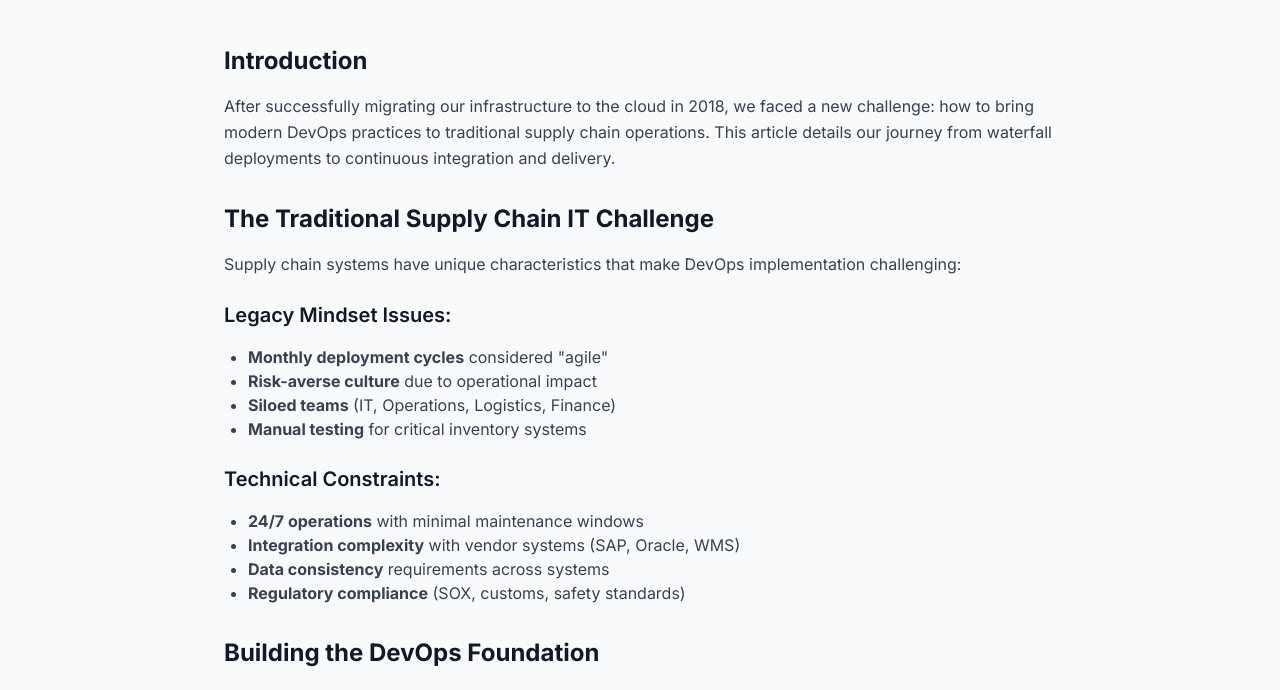
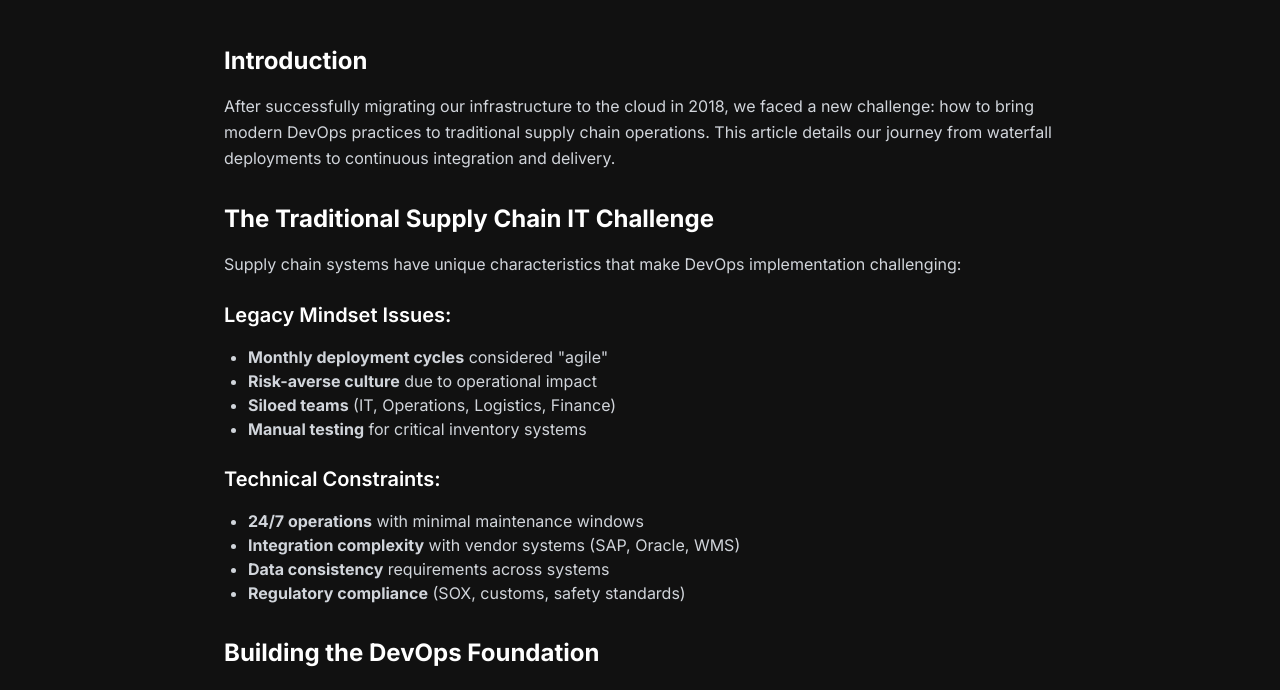
Before and after one commit to fmckenzie05/My_Website, a plain HTML site: page blog/devops-supply-chain-2019.html in a window 1280 px wide. Shown: the part 280-970 px from the top of the page. Drawn offline with nearby package versions, Linux system fonts and the light colour scheme.

Commit message:
Complete dark theme implementation for all remaining blog articles

```diff
--- a/blog/devops-supply-chain-2019.html
+++ b/blog/devops-supply-chain-2019.html
@@ -7,6 +7,10 @@
     <script src="https://cdn.tailwindcss.com"></script>
     <link href="https://cdnjs.cloudflare.com/ajax/libs/font-awesome/6.4.0/css/all.min.css" rel="stylesheet">
     <link href="https://fonts.googleapis.com/css2?family=Inter:wght@300;400;500;600;700&display=swap" rel="stylesheet">
+
+    <!-- Dark Theme CSS -->
+    <link rel="stylesheet" href="../styles.css?v=20250127-1900-dark">
+
     <style>
         body { font-family: 'Inter', sans-serif; }
         .code-block { background: #1a1a1a; color: #e5e5e5; }
```
Also changed, not shown: blog/legacy-cloud-migration-2018.html (+4 -0 lines), blog/remote-infrastructure-2020.html (+4 -0 lines).
